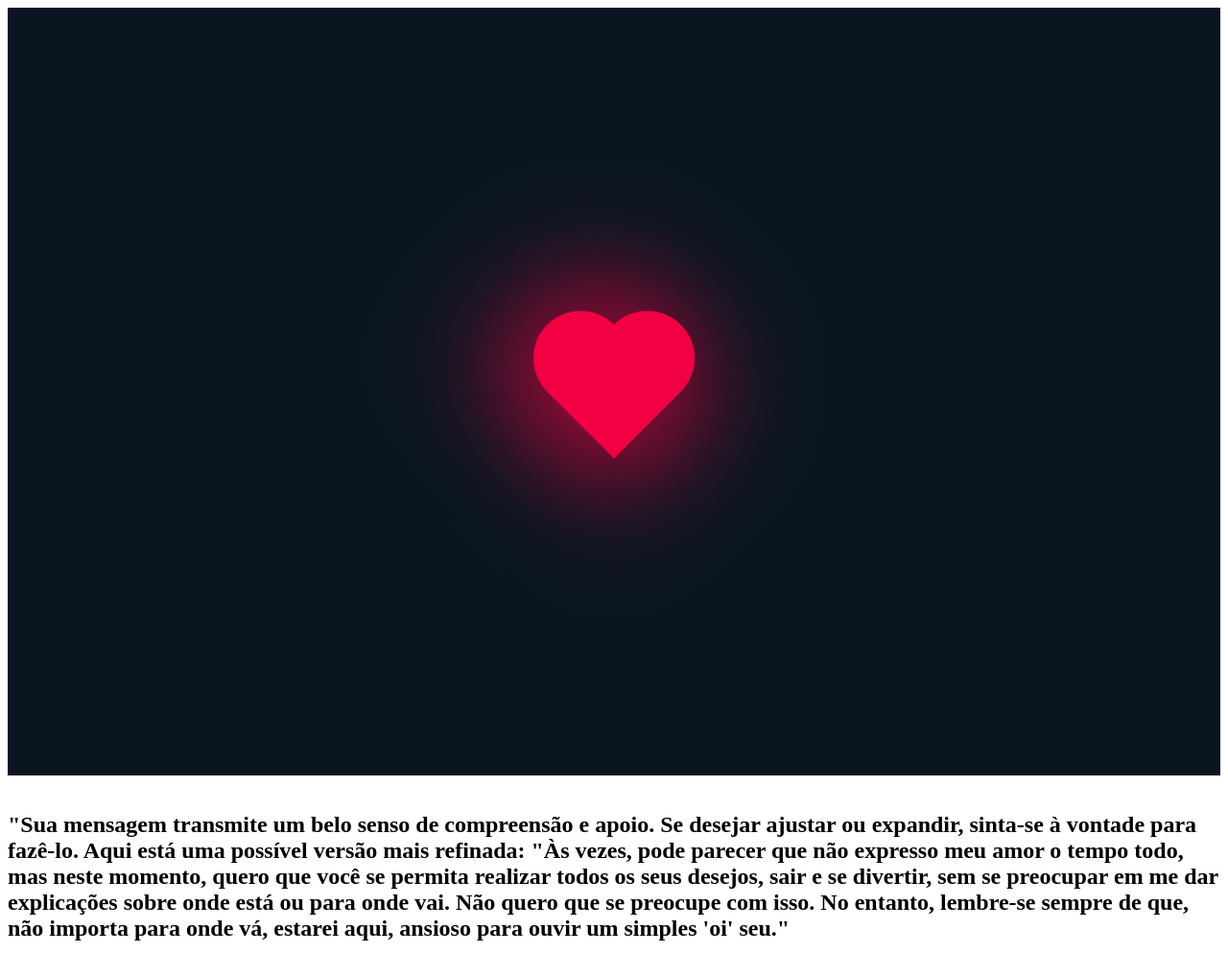
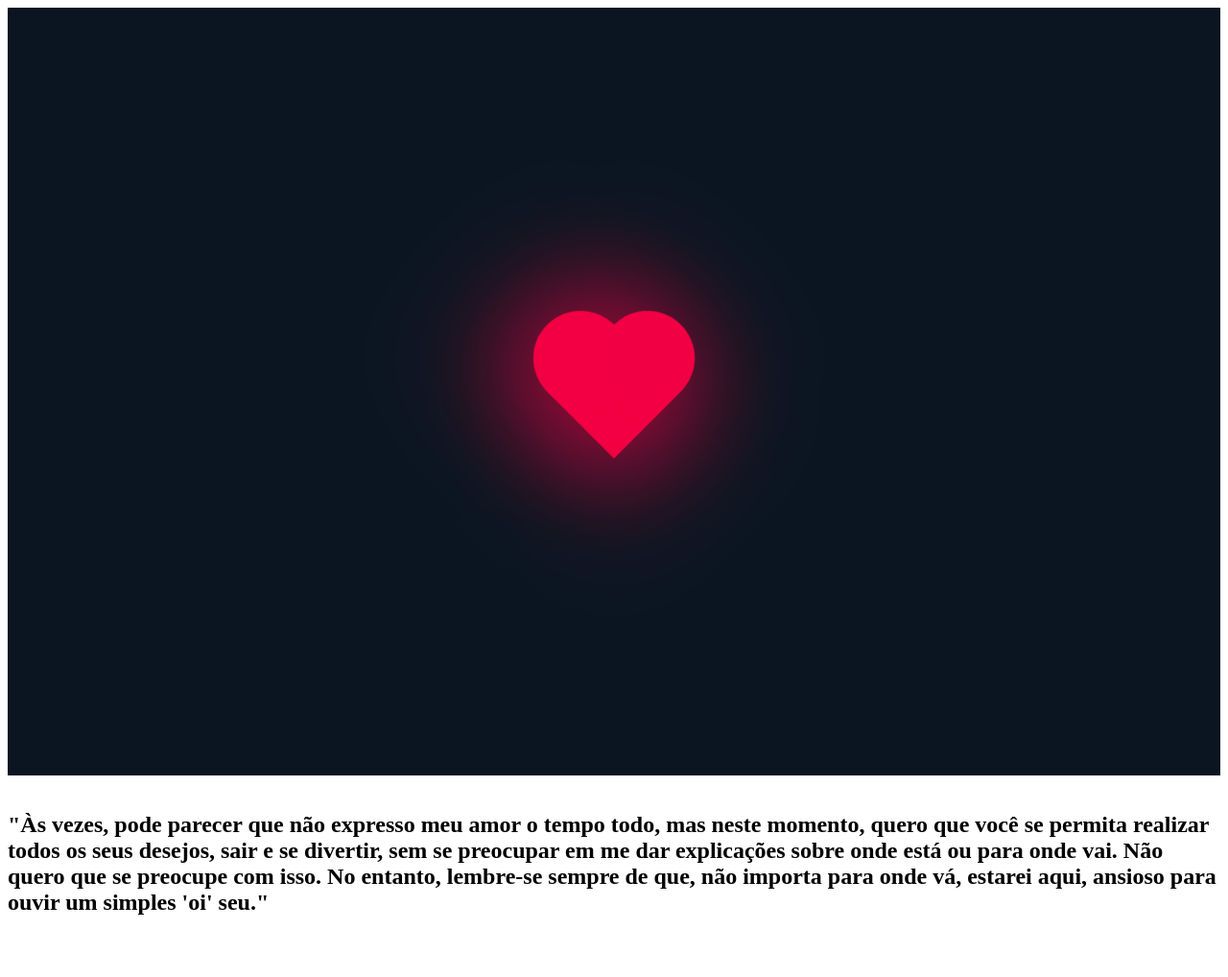
Before and after one commit to Thales2323/Secret, a plain HTML site: page index.html in a window 1280 px wide. Shown: the top 1018 px of the page at 96% size. Drawn offline with Linux system fonts and the light colour scheme.

Commit message:
Update index.html

```diff
--- a/index.html
+++ b/index.html
@@ -12,9 +12,8 @@
 </body1>
 <body2>
     <div id="text">
-        <h2>"Sua mensagem transmite um belo senso de compreensão e apoio. Se desejar ajustar ou expandir, sinta-se à vontade para fazê-lo. Aqui está uma possível versão mais refinada:
-
-        "Às vezes, pode parecer que não expresso meu amor o tempo todo, mas neste momento, quero que você se permita realizar todos os seus desejos, sair e se divertir, sem se preocupar em me dar explicações sobre onde está ou para onde vai. Não quero que se preocupe com isso. No entanto, lembre-se sempre de que, não importa para onde vá, estarei aqui, ansioso para ouvir um simples 'oi' seu."</h2>
+        <h2>"Às vezes, pode parecer que não expresso meu amor o tempo todo, mas neste momento, quero que você se permita realizar todos os seus desejos, sair e se divertir, sem se preocupar em me dar explicações sobre onde está ou para onde vai.
+Não quero que se preocupe com isso. No entanto, lembre-se sempre de que, não importa para onde vá, estarei aqui, ansioso para ouvir um simples 'oi' seu."</h2>
     </div>
 </body2>
 </html>
```
